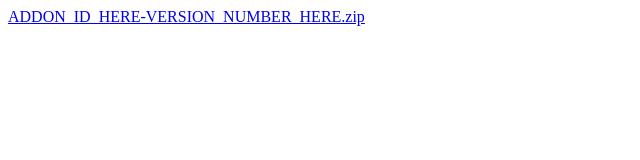
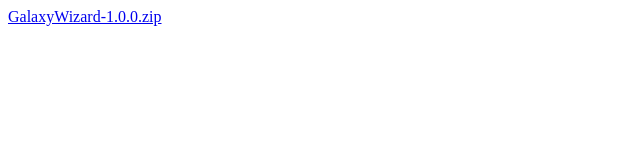
Before and after one commit to gbuild021/galaxywizard, a plain HTML site: page index.html in a window 1280 px wide. Shown: the whole page, without its empty margins (0-640 px from the left). Drawn offline with Linux system fonts and the light colour scheme.

Commit message:
Update index.html

```diff
--- a/index.html
+++ b/index.html
@@ -1,2 +1,2 @@
 <!DOCTYPE html>
-<a href="ADDON_ID_HERE-VERSION_NUMBER_HERE.zip">ADDON_ID_HERE-VERSION_NUMBER_HERE.zip</a>
+<a href="https://github.com/gbuild021/galaxywizard/raw/main/repo/zips/plugin.program.galaxywizard/plugin.program.galaxywizard-1.0.0.zip">GalaxyWizard-1.0.0.zip</a>
```
